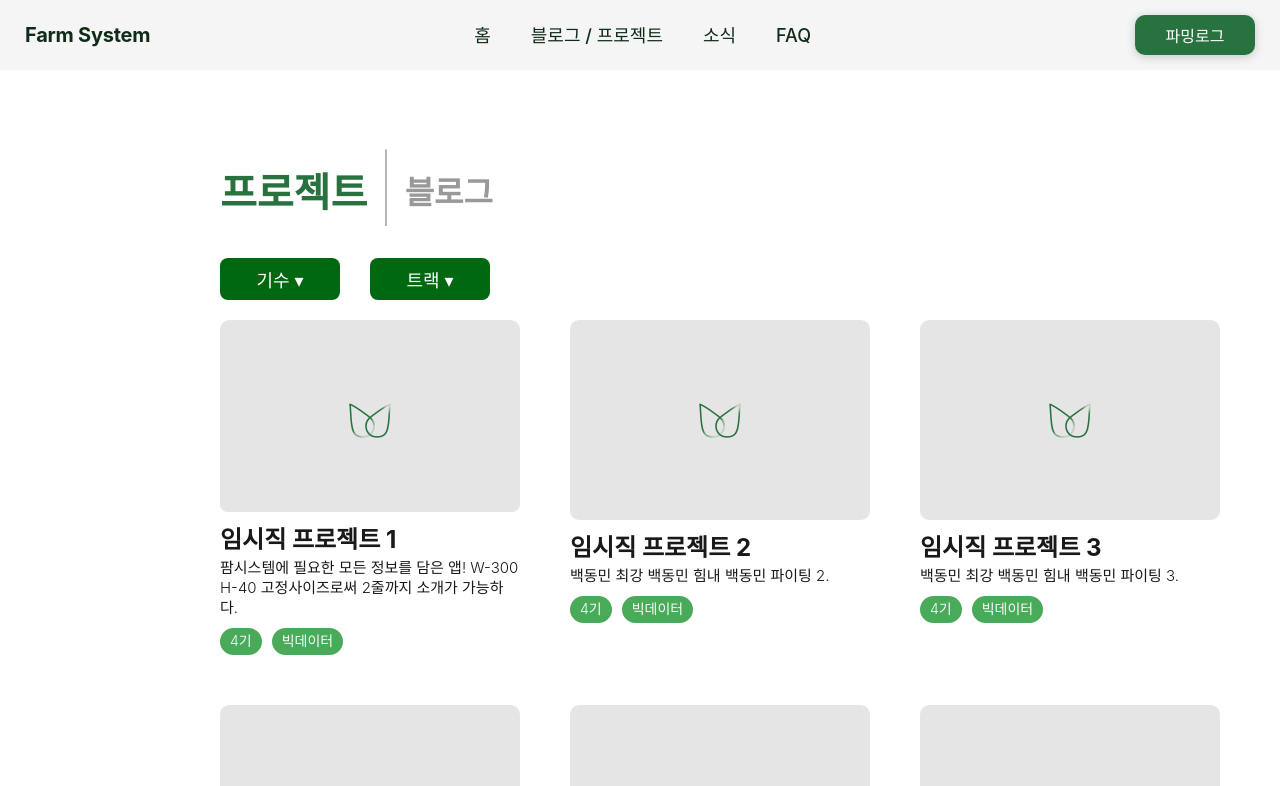
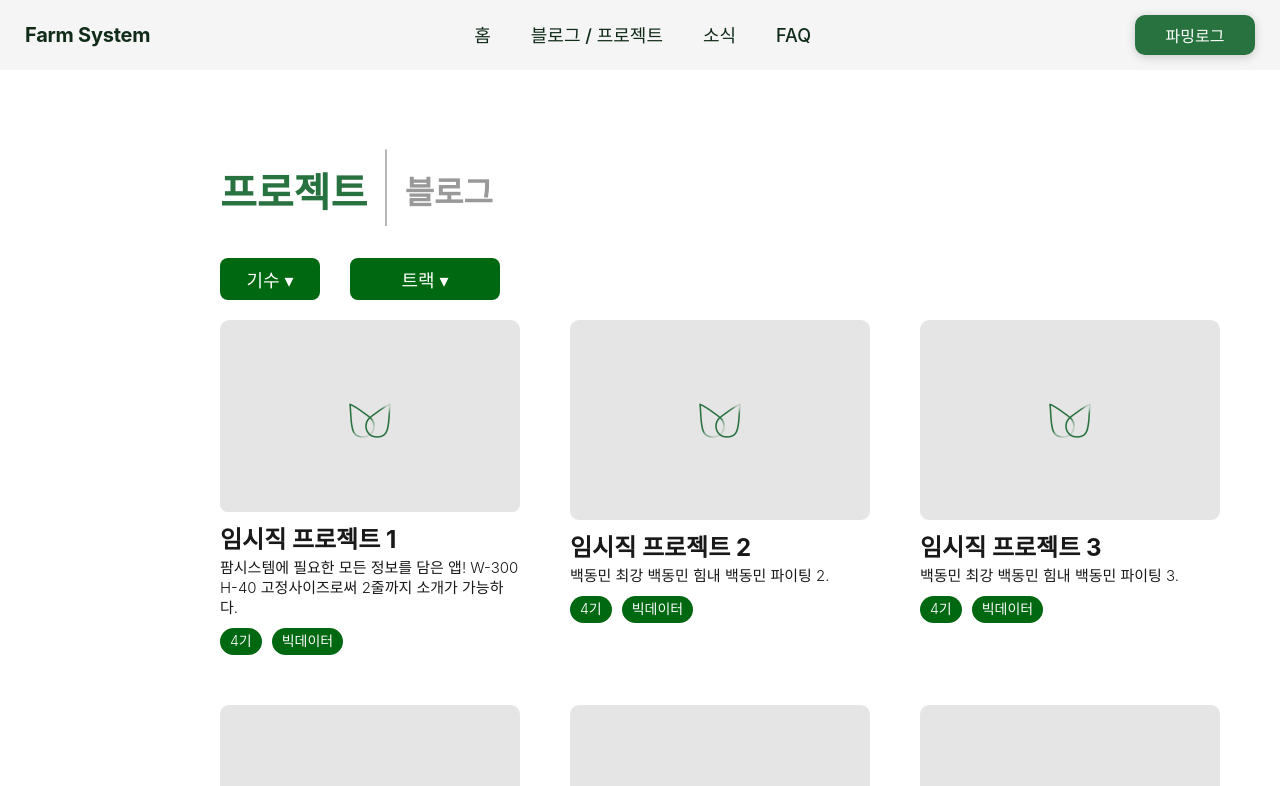
Before and after one commit to karpitony/monorepo-test, a React (Vite) app: page /blog in a window 1280 px wide. Shown: the top 786 px of the page. Built offline with nearby package versions, Linux system fonts and the light colour scheme; a web font is replaced by a local one.

Commit message:
fix: 우상단 테이블토클버튼 수정(하지만 반응형 생각해서 임시 저저장 레츠고, 미리 저장시키기)

```diff
--- a/src/pages/Blog/BlogItem.styles.tsx
+++ b/src/pages/Blog/BlogItem.styles.tsx
@@ -56,7 +56,7 @@ export const TagContainer = styled.div`
 `;
 
 export const Tag = styled.span`
-   background-color: var(--FarmSystem_Green04);
+   background-color: var(--FarmSystem_Green06);
    color: var(--FarmSystem_White);
 
    padding: 5px 10px;
--- a/src/pages/Blog/ProjectItem.style.tsx
+++ b/src/pages/Blog/ProjectItem.style.tsx
@@ -55,7 +55,7 @@ export const TagContainer = styled.div`
 `;
 
 export const Tag = styled.span`
-   background-color: var(--FarmSystem_Green04);
+   background-color: var(--FarmSystem_Green06);
    color: var(--FarmSystem_White);
 
    padding: 5px 10px;
--- a/src/pages/Blog/ProjectList.styles.tsx
+++ b/src/pages/Blog/ProjectList.styles.tsx
@@ -25,17 +25,15 @@ export const FilterWrapper = styled.div`
 
   display: flex;
   flex-direction: column;
-
-  width: 120px; /* 필요에 따라 조절 */
   min-height: 80px; /* 필요에 따라 조절 */
 
 `;
 
-/** 버튼 스타일 (기수/트랙 공통) */
-export const FilterButton = styled.button`
+/** 기수 버튼 스타일 */
+export const FilterGradeButton = styled.button`
   background-color: var(--FarmSystem_Green06);
   color: #fff;
-  padding: 8px 16px;
+  padding: 8px 0px;
   border: none;
   border-radius: 8px;
   cursor: pointer;
@@ -44,16 +42,37 @@ export const FilterButton = styled.button`
   font-weight: 500;
 
   margin-top: auto;
+  flex: space-between;
+
+  /* 필요에 따라 hover, focus 스타일 추가 */
+  min-width: 100px;
+`;
+/* 트랙 버튼 스타일*/
+export const FilterTrackButton = styled.button`
+  background-color: var(--FarmSystem_Green06);
+  color: #fff;
+  padding: 8px 0px;
+  border: none;
+  border-radius: 8px;
+  cursor: pointer;
+
+  font-size: 18px;
+  font-weight: 500;
+
+  margin-top: auto;
+  min-width: 150px;
+  flex: space-between;
 
   /* 필요에 따라 hover, focus 스타일 추가 */
 `;
+
 
 /** 드롭다운 목록 컨테이너 */
 export const DropdownMenu = styled.div`
   position: absolute;
   top: 110px;     /* 버튼 아래로 살짝 떨어뜨림 */
   left: 0;
-  min-width: 120px;
+  width: 100%;
   text-align: center;
 
   background-color: #fff;
--- a/src/pages/Blog/ProjectList.tsx
+++ b/src/pages/Blog/ProjectList.tsx
@@ -1,4 +1,4 @@
-import React, { useState } from 'react';
+import { useState } from 'react';
 import * as S from './ProjectList.styles';
 import BlankImg from '../../assets/Images/Blog_Project/blank_img.svg';
 import ProjectItem, { ProjectItemProps } from './ProjectItem';
@@ -65,9 +65,9 @@ const ProjectList: React.FC = () => {
       <S.TableContainer>
         {/* 기수 */}
         <S.FilterWrapper>
-          <S.FilterButton onClick={() => handleToggleDropdown('grade')}>
-            기수 ▾
-          </S.FilterButton>
+          <S.FilterGradeButton onClick={() => handleToggleDropdown('grade')}>
+            <a>기수</a> <a>▾</a>
+          </S.FilterGradeButton>
           {openDropdown === 'grade' && (
             <S.DropdownMenu>
               {['4기', '3기', '2기', '1기'].map((grade) => (
@@ -84,9 +84,9 @@ const ProjectList: React.FC = () => {
 
         {/* 트랙 */}
         <S.FilterWrapper>
-          <S.FilterButton onClick={() => handleToggleDropdown('track')}>
-            트랙 ▾
-          </S.FilterButton>
+          <S.FilterTrackButton onClick={() => handleToggleDropdown('track')}>
+            <a>트랙</a> <a>▾</a>
+          </S.FilterTrackButton>
           {openDropdown === 'track' && (
             <S.DropdownMenu>
               {['Union', '빅데이터', '사물인터넷/로봇', '인공지능', '보안/웹', '게임/영상'].map(
```
